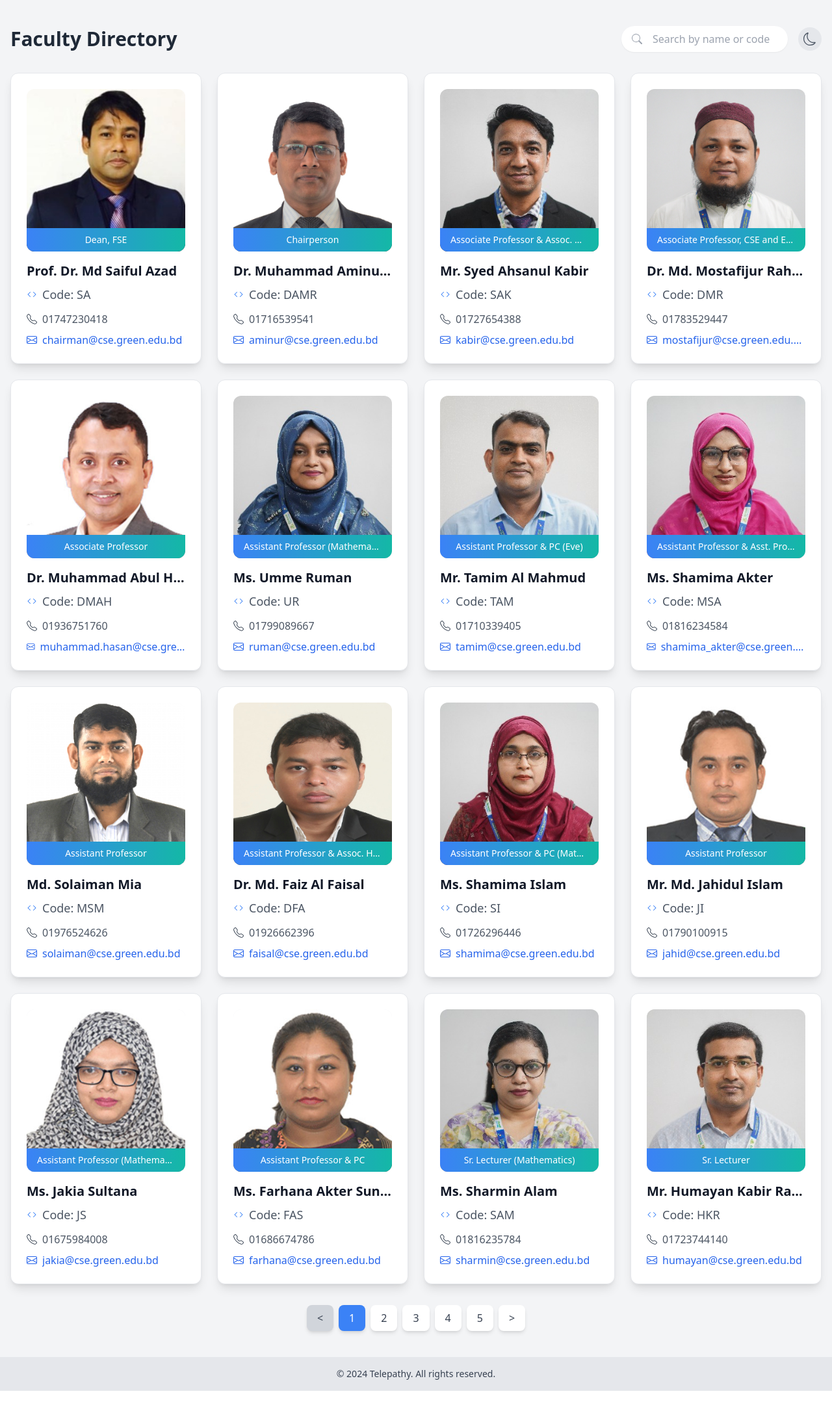
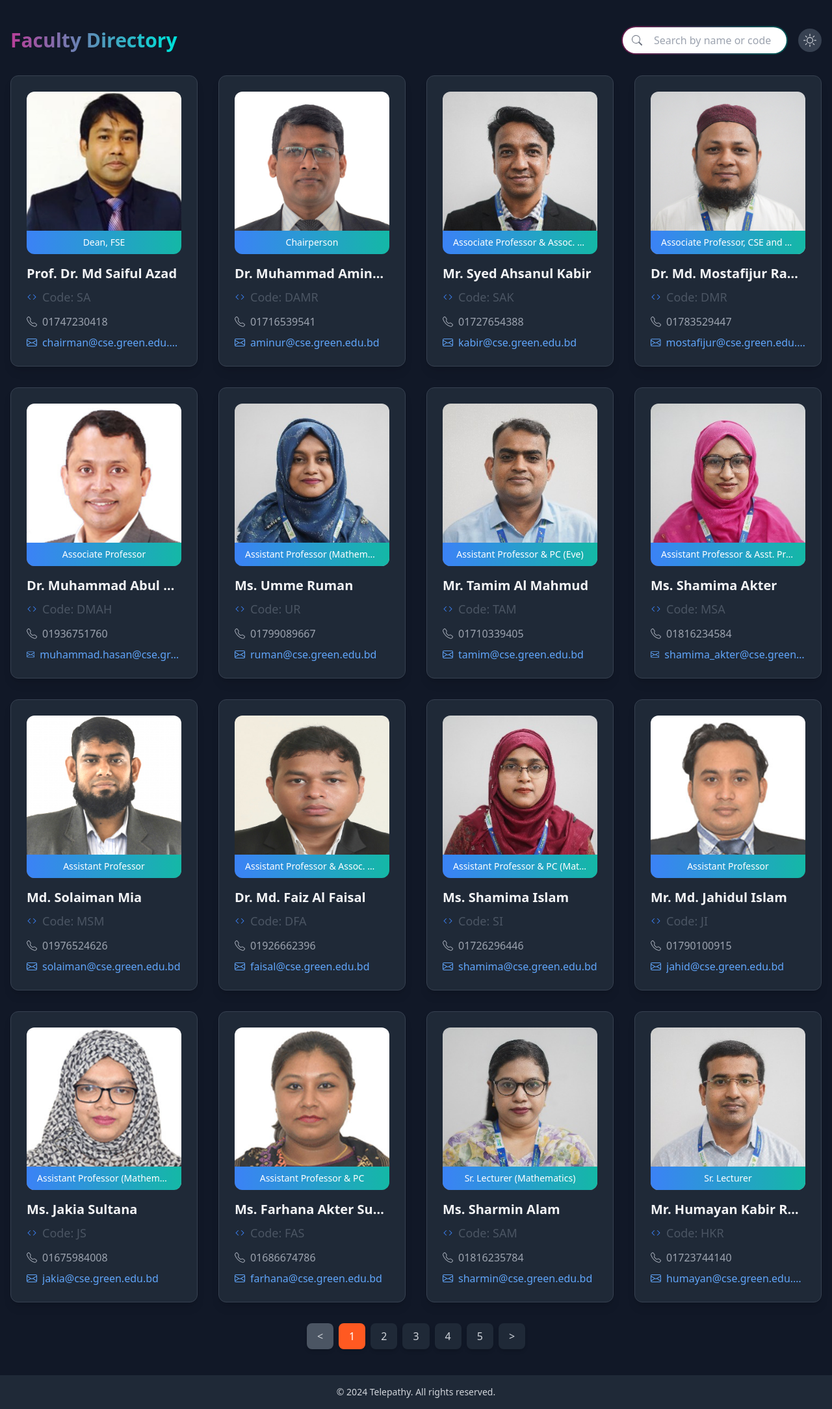
Before and after one commit to MDATIK-3/FacultyDirectory, a React (Vite) app: page / in a window 1280 px wide. Shown: the whole page at 65% size. Before the commit the page ends 2140 px from the top, so only its background shows below. Built offline with nearby package versions, Linux system fonts and the light colour scheme.

Commit message:
Update App.jsx

```diff
--- a/src/App.jsx
+++ b/src/App.jsx
@@ -1,27 +1,52 @@
-import React, { useState, useEffect } from 'react';
-import facultyData from './data/faculty.js';
-import FacultyCard from './components/FacultyCard';
-import Fuse from 'fuse.js';
-import { BsMoon, BsSun, BsSearch } from 'react-icons/bs';
-import { motion } from 'framer-motion';
+import React, { useState, useEffect } from "react";
+import facultyData from "./data/faculty.js";
+import FacultyCard from "./components/FacultyCard";
+import Fuse from "fuse.js";
+import { BsMoon, BsSun, BsSearch } from "react-icons/bs";
+import { motion } from "framer-motion";
 import SearchBar from "./components/SearchBar";
-import Footer from './components/Footer.jsx';
+import Footer from "./components/Footer.jsx";
+import "./App.css";
 
 function App() {
-  const [query, setQuery] = useState('');
+  const [query, setQuery] = useState("");
   const [currentPage, setCurrentPage] = useState(1);
-  const [darkMode, setDarkMode] = useState(() => localStorage.getItem('darkMode') === 'true');
-  const itemsPerPage = 16;
+  const [darkMode, setDarkMode] = useState(true);
+  const [itemsPerPage, setItemsPerPage] = useState(16);
+
+  useEffect(() => {
+    const mediaQuery = window.matchMedia("(min-width: 768px) and (max-width: 1123px)");
+
+    const handleMediaChange = (e) => {
+      if (e.matches) {
+        setItemsPerPage(15);
+      } else {
+        setItemsPerPage(16);
+      }
+    };
+
+    handleMediaChange(mediaQuery);
+    mediaQuery.addListener(handleMediaChange);
+
+    return () => {
+      mediaQuery.removeListener(handleMediaChange);
+    };
+  }, []);
 
   const fuse = new Fuse(facultyData, {
-    keys: ['name', 'code'],
+    keys: ["name", "code"],
     threshold: 0.3,
   });
 
-  const results = query ? fuse.search(query).map(({ item }) => item) : facultyData;
+  const results = query
+    ? fuse.search(query).map(({ item }) => item)
+    : facultyData;
   const totalItems = results.length;
   const totalPages = Math.ceil(totalItems / itemsPerPage);
-  const paginatedData = results.slice((currentPage - 1) * itemsPerPage, currentPage * itemsPerPage);
+  const paginatedData = results.slice(
+    (currentPage - 1) * itemsPerPage,
+    currentPage * itemsPerPage
+  );
 
   const handleSearch = (e) => {
     setQuery(e.target.value);
@@ -34,26 +59,31 @@
 
   useEffect(() => {
     if (darkMode) {
-      document.documentElement.classList.add('dark');
+      document.documentElement.classList.add("dark");
     } else {
-      document.documentElement.classList.remove('dark');
+      document.documentElement.classList.remove("dark");
     }
-    localStorage.setItem('darkMode', darkMode);
+    localStorage.setItem("darkMode", darkMode);
   }, [darkMode]);
 
   return (
     <>
       <div className="min-h-screen bg-gray-100 dark:bg-gray-900 py-10 transition-colors duration-300">
         <div className="container mx-auto px-4">
-        <div className="flex flex-col md:flex-row justify-between items-center mb-8">
-          <h1 className="text-3xl font-bold text-gray-800 dark:text-white mb-4 md:mb-0">Faculty Directory</h1>
-          <div className="flex items-center w-full md:w-auto">
-
+          <div className="flex flex-col md:flex-row justify-between items-center  mb-8">
+            <h1
+              className={`text-3xl font-bold collaborate-button ${
+                darkMode ? "collaborate-button2" : "collaborate-button1"
+              } mb-4 md:mb-0`}
+            >
+              Faculty Directory
+            </h1>
+            <div className="flex items-center  sm:w-full md:w-auto  ">
               <SearchBar query={query} handleSearch={handleSearch} />
 
               <motion.button
                 onClick={handleToggleDarkMode}
-              className="ml-4 p-2 bg-gray-200 dark:bg-gray-700 rounded-full text-gray-600 dark:text-gray-300 hover:bg-gray-300 dark:hover:bg-gray-600 transition duration-300"
+                className="ml-4 p-2 bg-gray-200  dark:bg-gray-700 rounded-full text-gray-600 dark:text-gray-300 hover:bg-gray-300 dark:hover:bg-gray-600 transition duration-300 "
                 whileHover={{ rotate: 360 }}
               >
                 {darkMode ? <BsSun size={20} /> : <BsMoon size={20} />}
@@ -61,7 +91,7 @@
             </div>
           </div>
 
-        <div className="grid grid-cols-1 sm:grid-cols-2 md:grid-cols-3 lg:grid-cols-4 gap-6">
+          <div className="grid grid-cols-1 sm:grid-cols-2 md:grid-cols-3 lg:grid-cols-4 md:gap-8 gap-6">
             {paginatedData.map((faculty) => (
               <FacultyCard
                 key={faculty.id}
@@ -89,9 +119,10 @@
               <motion.button
                 key={index}
                 onClick={() => setCurrentPage(index + 1)}
-              className={`px-4 py-2 rounded-lg transition duration-300 shadow-md ${currentPage === index + 1
-                ? 'bg-blue-500 text-white'
-                : 'bg-white dark:bg-gray-800 text-gray-700 dark:text-gray-300 hover:bg-gray-100 dark:hover:bg-gray-700'
+                className={`px-4 py-2 rounded-lg transition duration-300 shadow-md ${
+                  currentPage === index + 1
+                    ? "bg-custom text-white"
+                    : "bg-white dark:bg-gray-800 text-gray-700 dark:text-gray-300 hover:bg-gray-100 dark:hover:bg-gray-700"
                 }`}
                 whileTap={{ scale: 0.9 }}
               >
@@ -99,7 +130,9 @@
               </motion.button>
             ))}
             <motion.button
-            onClick={() => setCurrentPage((prev) => Math.min(prev + 1, totalPages))}
+              onClick={() =>
+                setCurrentPage((prev) => Math.min(prev + 1, totalPages))
+              }
               disabled={currentPage === totalPages}
               className="px-4 py-2 bg-white dark:bg-gray-800 text-gray-700 dark:text-gray-300 rounded-lg hover:bg-gray-100 dark:hover:bg-gray-700 transition duration-300 disabled:bg-gray-300 dark:disabled:bg-gray-600 shadow-md"
               whileTap={{ scale: 0.9 }}
@@ -108,9 +141,9 @@
             </motion.button>
           </div>
         </div>
-
       </div>
-      <Footer/></>
+      <Footer />
+    </>
   );
 }
 
```
Lines whose indentation alone changed are shown as unchanged.
